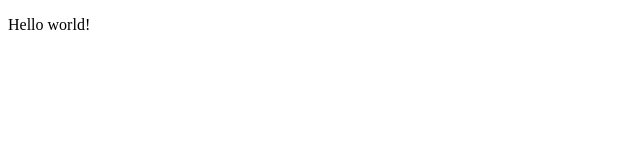
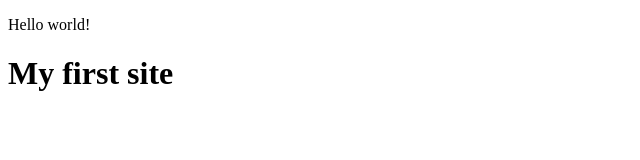
Before and after one commit to gianlucanunes/it-consultancy-senac-project, a plain HTML site: page index.html in a window 1280 px wide. Shown: the whole page, without its empty margins (0-640 px from the left). Drawn offline with Linux system fonts and the light colour scheme.

Commit message:
adding h1 tag

```diff
--- a/index.html
+++ b/index.html
@@ -7,5 +7,6 @@
 </head>
 <body>
     <p>Hello world!</p>
+    <h1>My first site<h2>
 </body>
 </html>
```
